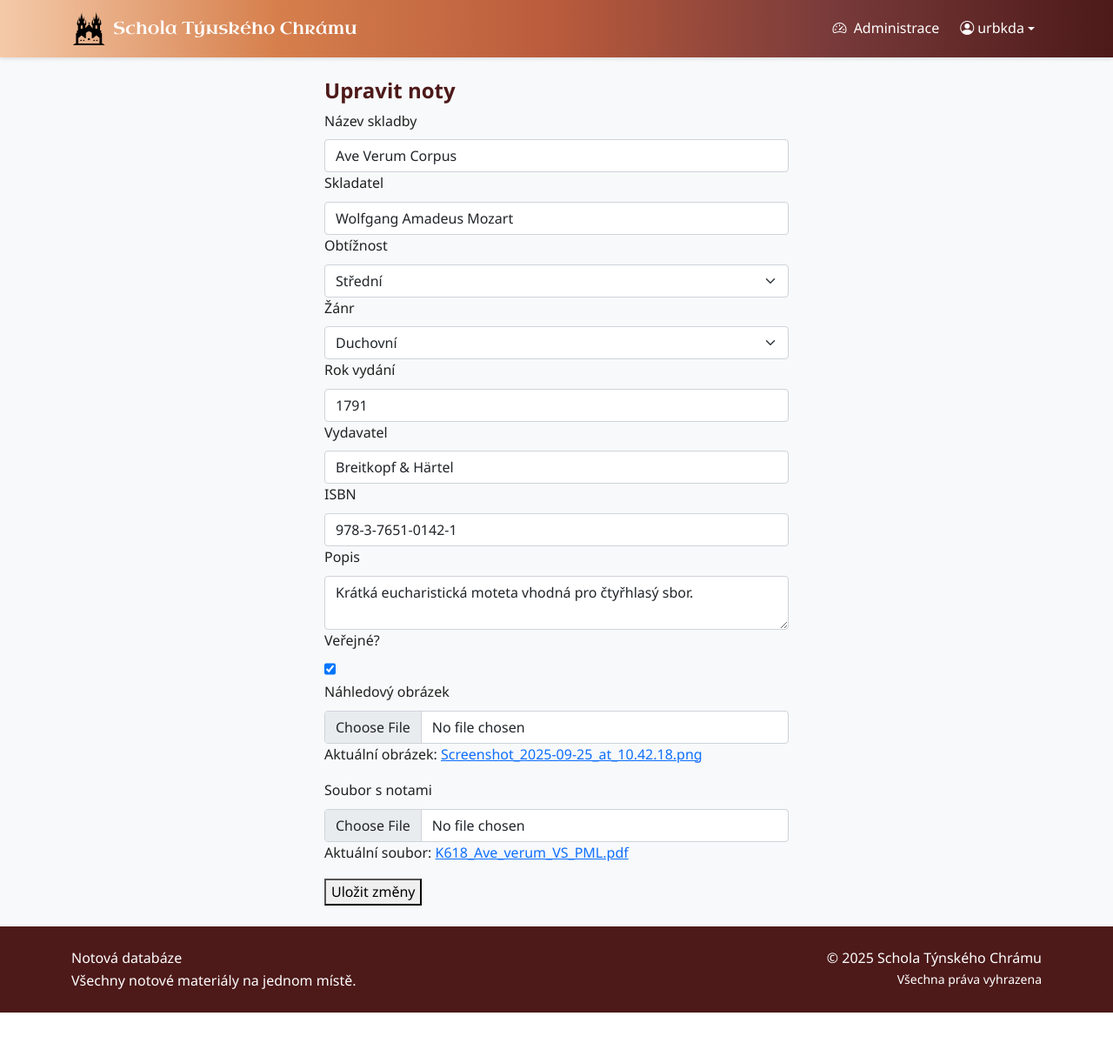
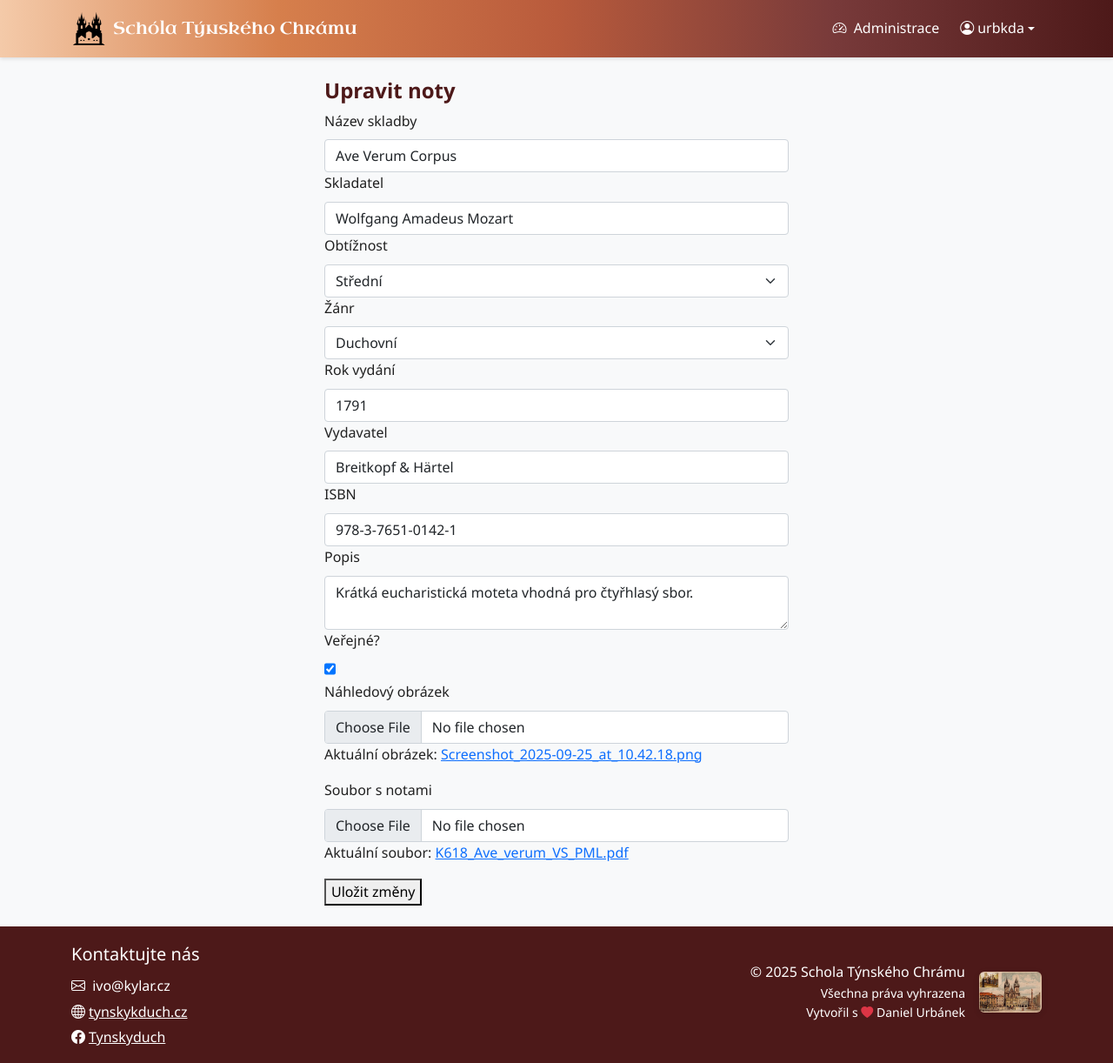
Before and after one commit to Urbanekda/sheet_music_database, a Django app: page /edit/7 in a window 1280 px wide. Shown: the whole page at 87% size. Before the commit the page ends 1164 px from the top, so only its background shows below. Run offline with Django 5.2, Linux system fonts and the light colour scheme; a user stored in the database is signed in; data comes from the database, SQL or seed files in the repository; both versions use the stored data as it was after the commit; some libraries are stand-ins or nearby versions.

Commit message:
Updated footer, final adjustments before first revision

```diff
--- a/django_project/sheet_music_app/static/css/style.css
+++ b/django_project/sheet_music_app/static/css/style.css
@@ -238,6 +238,21 @@ footer {
     margin-top: 3rem;
 }
 
+/* Small decorative mark in footer */
+.footer-mark {
+    width: 72px;
+    height: auto;
+    border-radius: 6px;
+    opacity: 0.9;
+    box-shadow: 0 2px 8px rgba(0,0,0,0.15);
+}
+
+@media (max-width: 576px) {
+    .footer-mark {
+        width: 56px;
+    }
+}
+
 .pagination {
     color: var(--primary);
     font-weight: 200;
--- a/django_project/sheet_music_app/templates/base.html
+++ b/django_project/sheet_music_app/templates/base.html
@@ -27,7 +27,7 @@
                 </button>
                 <a class="navbar-brand d-flex align-items-center" href="{% url 'home' %}">
                     <img src="{% static 'images/tynsky_duch_logo.png' %}" alt="Logo" width="40" height="40" class="d-inline-block align-text-top me-2">
-                    <span class="text-black uncial-antiqua-regular">Schola Týnského Chrámu</span>
+                    <span class="text-black uncial-antiqua-regular">Schóla Týnského Chrámu</span>
                 </a>
                 <div class="navbar-collapse" id="navbarNav">
                     <ul class="navbar-nav me-auto">
@@ -120,16 +120,28 @@
         </div>
     </main>
 
-    <footer class="bg-secondary py-4 mt-auto">
+    <footer class="bg-secondary py-3 mt-auto">
         <div class="container">
             <div class="row">
                 <div class="col-md-6 text-center text-white text-md-start">
-                    <p class="mb-0">Notová databáze</p>
-                    <p class="mb-0">Všechny notové materiály na jednom místě.</p>
+                    <p class="mb-2 text-white fs-5">Kontaktujte nás</p>
+                    <p class="mb-1"><i class="bi bi-envelope me-1"></i> ivo@kylar.cz</p>
+                    <p class="mb-1"><a href="https://tynskyduch.webnode.cz/" class="text-white"><i class="bi bi-globe me-1"></i>tynskykduch.cz</a></p>
+                    <p class="mb-0"><a href="https://www.facebook.com/tynskyduch/" class="text-white"><i class="bi bi-facebook me-1"></i>Tynskyduch</a></p>
                 </div>
-                <div class="col-md-6 text-center text-md-end mt-3 mt-md-0">
-                    <p class="mb-0">&copy; {% now "Y" %} Schola Týnského Chrámu</p>
-                    <p class="small mb-0">Všechna práva vyhrazena</p>
+                <div class="col-md-6 d-flex flex-column align-items-center align-items-md-end mt-2 mt-md-0 text-white">
+                    <div class="d-flex align-items-center gap-3 mt-4">
+                        <div class="text-end">
+                            <p class="mb-0">&copy; {% now "Y" %} Schola Týnského Chrámu</p>
+                            <p class="small mb-0">Všechna práva vyhrazena</p>
+                            <p class="small mb-0">Vytvořil s <i class="bi bi-heart-fill text-danger"></i> Daniel Urbánek</p>
+                        </div>
+                        <img src="{% static 'images/tynsky_chram_pohled.jpg' %}"
+                             alt="Týnský chrám"
+                             class="footer-mark d-none d-sm-block"
+                             loading="lazy">
+
+                    </div>
                 </div>
             </div>
         </div>
```
Also changed, not shown: django_project/db.sqlite3, django_project/sheet_music_app/static/images/tynsky_chram_pohled.jpg (added).
